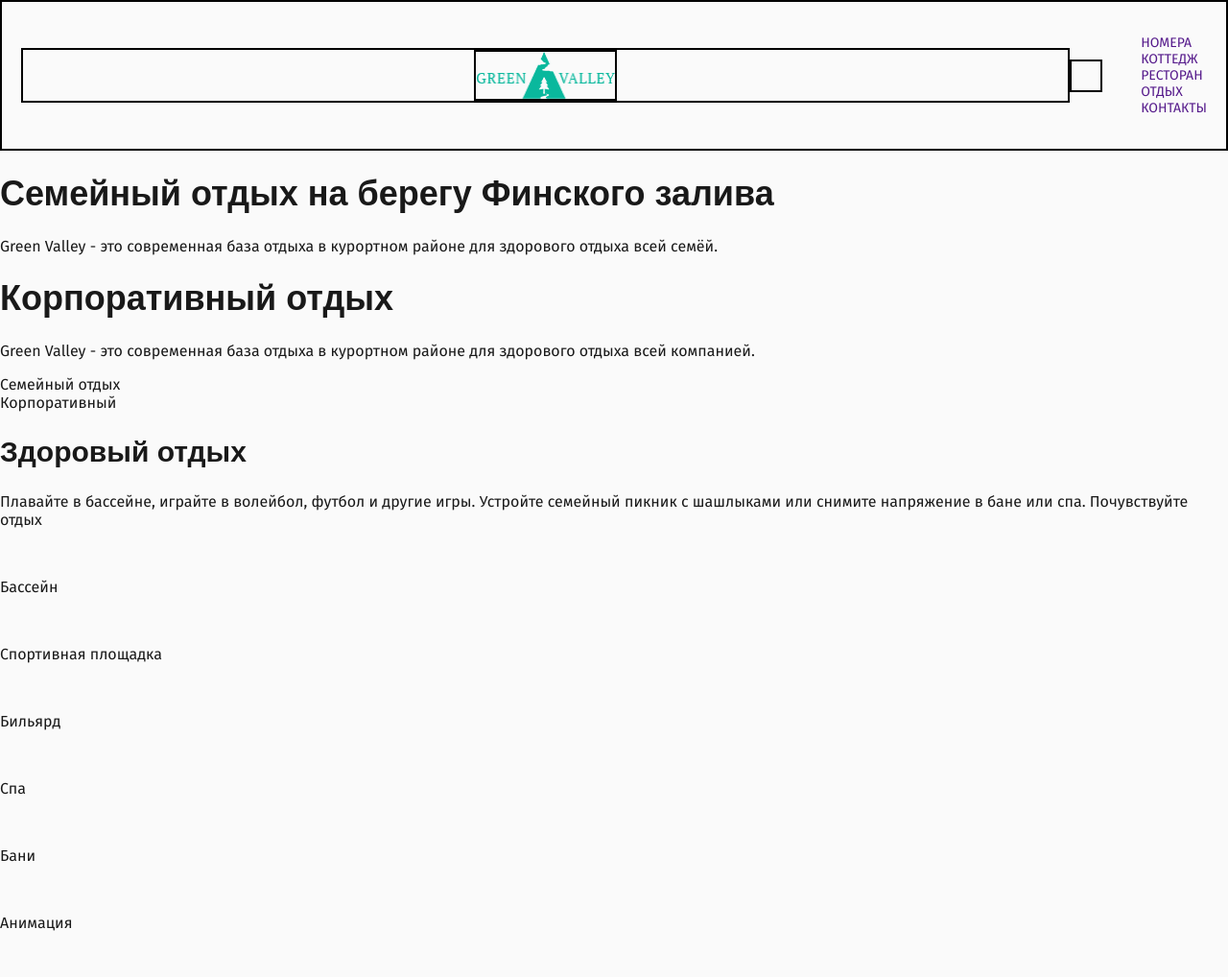
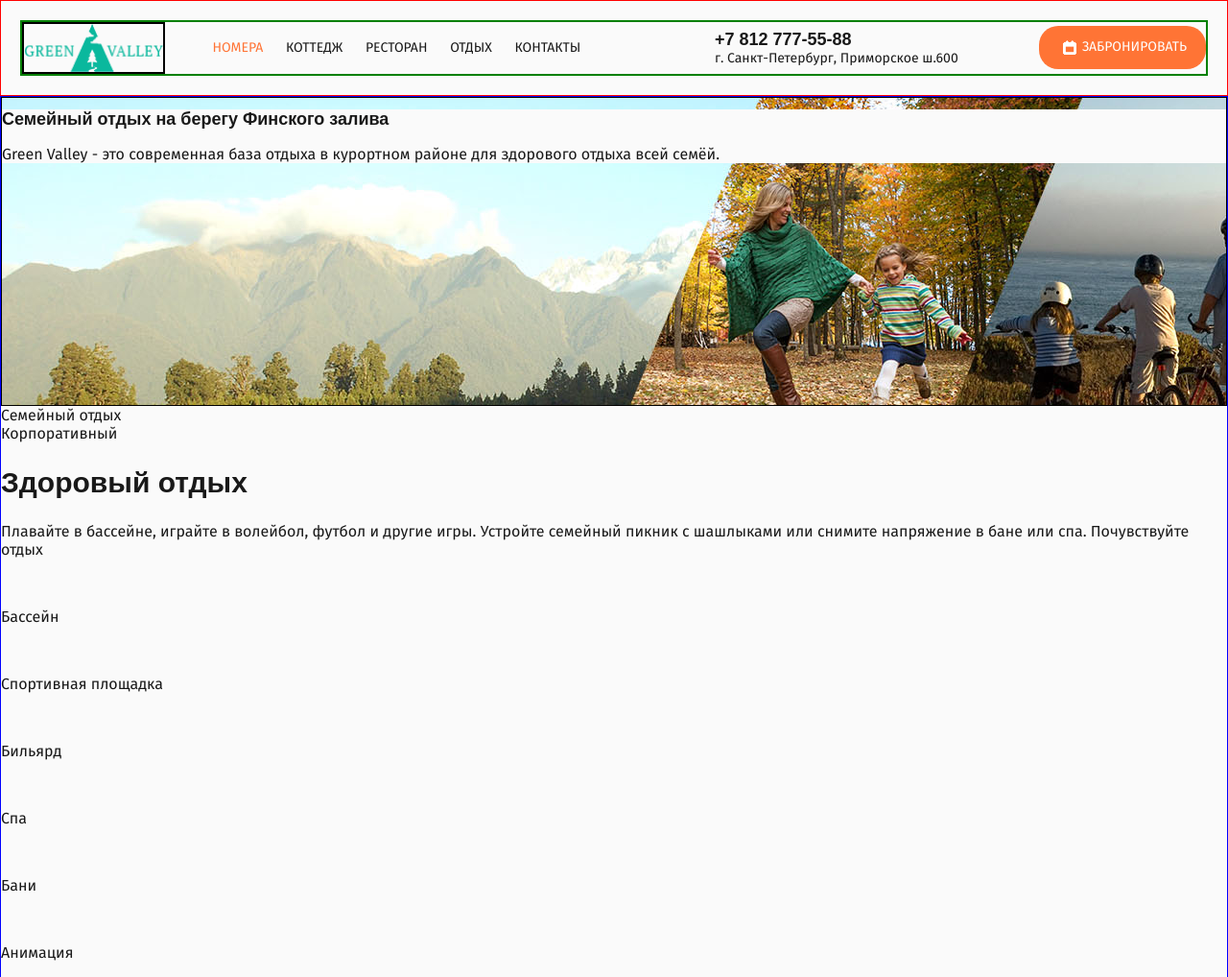
Before and after one commit to juugarkina/GreenValley2, a website: page src/index.html in a window 1280 px wide. Shown: the top 1018 px of the page at 96% size. Drawn offline with nearby package versions, Linux system fonts and the light colour scheme; files that its build step writes are made by us from their sources; a web font is replaced by a local one.

Commit message:
header done

```diff
--- a/src/index.html
+++ b/src/index.html
@@ -4,7 +4,7 @@
     <meta charset="UTF-8">
     <title>Document</title>
     <link rel="stylesheet" href="css/style.css">
-    <link href="https://fonts.googleapis.com/css?family=Fira+Sans|PT+Serif+Caption" rel="stylesheet">
+    <link href="https://fonts.googleapis.com/css?family=Fira+Sans|PT+Sans+Caption|PT+Serif+Caption" rel="stylesheet">
 </head>
 <body>
 <header class="page-header">
@@ -13,7 +13,7 @@
         <span class="page-header__burger"></span>
         <nav class="main-nav">
             <ul class="main-nav__list">
-                <li class="main-nav__item  main-nav__item--active"><a href="" class="main-nav__link">Номера</a></li>
+                <li class="main-nav__item"><a href="" class="main-nav__link main-nav__item--active">Номера</a></li>
                 <li class="main-nav__item"><a href="" class="main-nav__link">Коттедж</a></li>
                 <li class="main-nav__item"><a href="" class="main-nav__link">Ресторан</a></li>
                 <li class="main-nav__item"><a href="" class="main-nav__link">Отдых</a></li>
@@ -30,7 +30,7 @@
 
 <div class="promo">
     <div class="promo-slider">
-        <div class="promo-slider__item">
+        <div class="promo-slider__item  promo-slider__item--active">
             <h1 class="promo-slider__title">Семейный отдых на  берегу Финского залива</h1>
             <div class="promo-slider__text">
                 <p>Green Valley - это современная база отдыха в курортном районе для здорового отдыха всей семёй.</p>
--- /dev/null
+++ b/src/less/blocks/btn.less
@@ -0,0 +1,35 @@
+// Для импорта в диспетчер подключений: @import './src/less/blocks/btn.less';
+
+
+.btn {
+  padding: 10px 20px;
+
+  border-radius: 20px;
+  color: #fff;
+  text-transform: uppercase;
+  font-size: 14px;
+  font-family: @font-family;
+
+  &--orange{
+    background-color: @color-orange;
+  }
+
+  &--picture{
+
+    &:before {
+        content:"";
+        background-image: url(../img/calendar-btn-pic.png);
+        background-repeat: no-repeat;
+        background-size: contain;
+        width: 15px;
+        height: 15px;
+        // border: 2px solid green;
+        display: inline-block;
+        vertical-align: middle;
+        margin: 5px;
+
+    }
+  }
+
+
+}
--- a/src/less/blocks/logo.less
+++ b/src/less/blocks/logo.less
@@ -4,13 +4,19 @@
 .logo {
     // width: 145px;
     // height: 50px;
-    border: 2px solid black;
+    border: 1px solid @color-grey-light;
     flex-grow: 1;
     flex-basis: 100%;
     // padding-right: 30px;
     display: flex;
     justify-content: center;
 
+    @media (min-width: @screen-lg) {
+            flex-grow: 0;
+            border: none;
+            flex-basis: auto;
+        }
+
     &__img {
         width: 145px;
         border: 2px solid black;
--- a/src/less/blocks/main-nav.less
+++ b/src/less/blocks/main-nav.less
@@ -5,22 +5,48 @@
 
     font-size: 14px;
     text-transform: uppercase;
+    flex-basis: 100%;
+    // position: absolute;
+    // left: 0;
+    display: none;
 
-    // display: flex;
+
+    @media (min-width: @screen-lg) {
+            display: block;
+            flex-basis: 41.667%;
+
+        }
+
 
     &__list{
         list-style: none;
-        // display: none;
-        // display: flex;
-        // flex-direction: column;
+        padding: 0;
+        margin: 0;
+
+        @media (min-width: @screen-lg) {
+            padding: 0 10px;
+        }
+
 
     }
 
     &__item {
-        flex-basis: 100%;
+        text-align: center;
+        padding: 10px;
+        border: 1px solid @color-grey-light;
+
+         @media (min-width: @screen-lg) {
+            border: none;
+            display: inline-block;
+        }
+
+        &--active {
+            color: @color-orange;
+        }
     }
 
-    &__burger {
 
-    }
+
+
+
 }
--- a/src/less/blocks/page-header.less
+++ b/src/less/blocks/page-header.less
@@ -3,36 +3,77 @@
 
 .page-header {
     color: @text-color;
-    padding: 20px;
-    border: 2px solid black;
+    border: 1px solid red;
+    display: flex;
+
+    // align-items: center;
+    justify-content: center;
+
 
 
     &__inner{
 
+        border: 2px solid green;
         display: flex;
+        position: relative;
+        margin: 20px;
         // flex-direction: row;
-        // flex-wrap: wrap;
+        flex-wrap: wrap;
         align-items: center;
+        flex-basis: 100%;
+        justify-content: space-between;
+
+        // @media (min-width: @screen-lg) {
+        //     margin: 20px auto;
+        // }
+
 
     }
 
     &__burger {
-        // background-image: url(./src/img/home/burger.png);
-        // background-repeat: no-repeat;
-        // background-size: cover;
+        background-image: url(./src/img/home/burger.png);
+        background-repeat: no-repeat;
+        background-size: contain;
         width: 30px;
         height: 30px;
         border: 2px solid black;
         display: block;
-        flex-shrink: 0;
+        // flex-shrink: 0;
+        position: absolute;
+        right: 0;
+        top: 10px;
+        z-index: 1;
+
+         @media (min-width: @screen-lg) {
+            display: none;
+        }
+
 }
 
 
     &__contacts {
         display: none;
+        font-size: 14px;
+
+        @media (min-width: @screen-lg) {
+            display: block;
+            flex-basis: 25%;
+        }
+    }
+
+
+      &__phone {
+        font-family: 'PT Sans Caption', sans-serif;;
+        font-size: 18px;
+        font-weight: bold;
     }
 
     &__btn {
         display: none;
+
+
+        @media (min-width: @screen-lg) {
+            display: block;
+        }
     }
 }
--- /dev/null
+++ b/src/less/blocks/promo-slider.less
@@ -0,0 +1,21 @@
+// Для импорта в диспетчер подключений: @import './src/less/blocks/promo-slider.less';
+
+
+.promo-slider {
+    background-image: url(/img/promo.jpg);
+    background-repeat: no-repeat;
+    background-size: auto;
+    // background-attachment: fixed;
+    border: 1px solid #000;
+    min-height: 320px;
+
+    &__item {
+        display: none;
+        background-color: @bgr-color;
+
+
+        &--active {
+            display: block;
+        }
+    }
+}
--- /dev/null
+++ b/src/less/blocks/promo.less
@@ -0,0 +1,7 @@
+// Для импорта в диспетчер подключений: @import './src/less/blocks/promo.less';
+
+
+.promo {
+  // display: flex;
+    border: 1px solid blue;
+}
--- a/src/less/global.less
+++ b/src/less/global.less
@@ -4,11 +4,16 @@ body {
   font-family: @font-family;
   color: @text-color;
   background-color: @bgr-color;
+  box-sizing: border-box;
 
 }
 h1 {
     font-size: 36px;
     font-family: @font-family-h;
+
+        @media (min-width: @screen-sm) {
+            font-size: 18px;
+        }
 }
 
 h2 {
@@ -29,4 +34,5 @@ p{
 a {
     text-decoration: none;
     text-align: center;
+    color: @text-color;
 }
--- /dev/null
+++ b/src/less/mixins.less
@@ -0,0 +1,3 @@
+.highlighted {
+    color:@color-orange;
+}
--- a/src/less/style.less
+++ b/src/less/style.less
@@ -1,6 +1,10 @@
 @import 'variables.less';
 @import 'global.less';
-
+@import 'mixins.less';
 @import 'blocks/page-header.less';
 @import './src/less/blocks/logo.less';
 @import './src/less/blocks/main-nav.less';
+
+@import './src/less/blocks/btn.less';
+@import './src/less/blocks/promo.less';
+@import './src/less/blocks/promo-slider.less';
--- a/src/less/variables.less
+++ b/src/less/variables.less
@@ -15,3 +15,6 @@
 @color-orange-dark:           #e85715;
 @color-green:                 #0ab89d;
 @color-green-dark:            #079b84;
+@color-grey-light:            #ebebeb;
+@color-grey:                  #959595;
+@color-grey-dark:             #4c4c4c;
```
Also changed, not shown: src/form.html (renamed from form.html), src/img/calendar-btn-pic.png (added), src/roomList.html (renamed from roomList.html), src/singleRoom.html (renamed from singleRoom.html).
